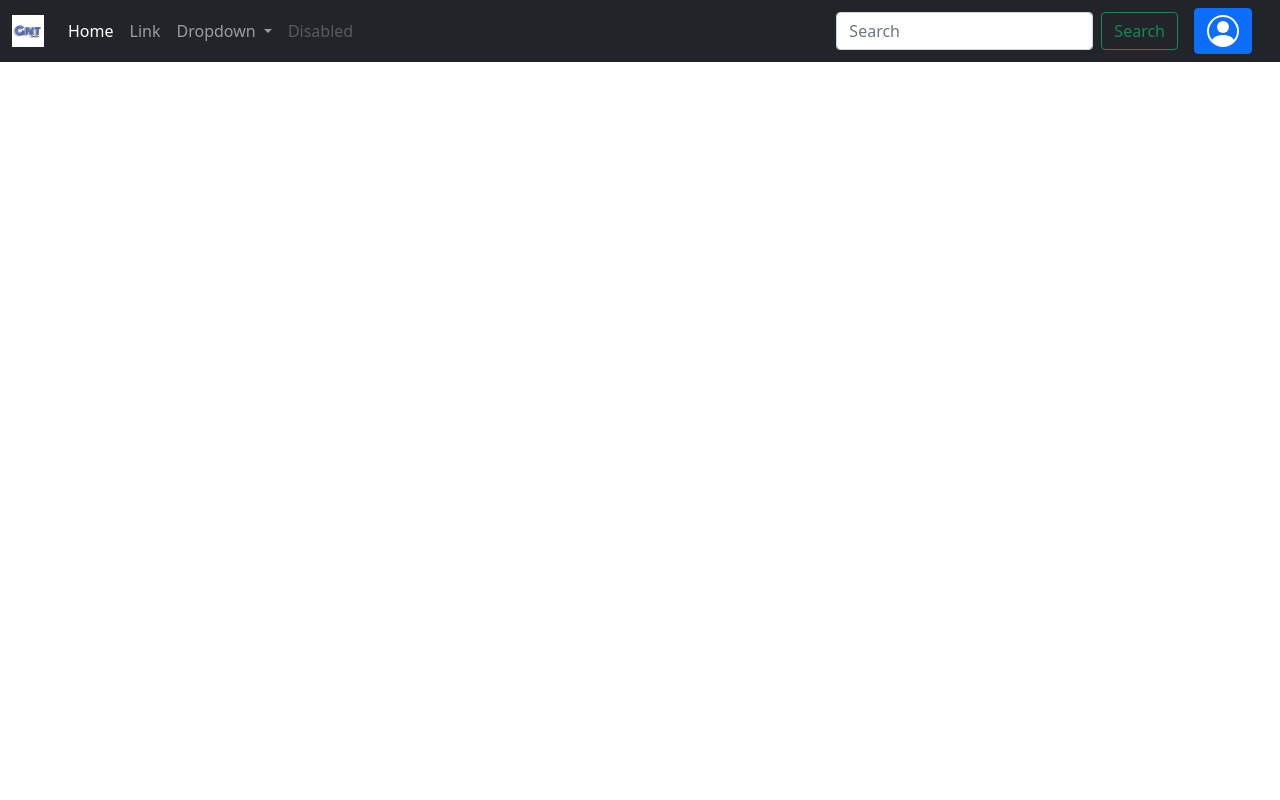
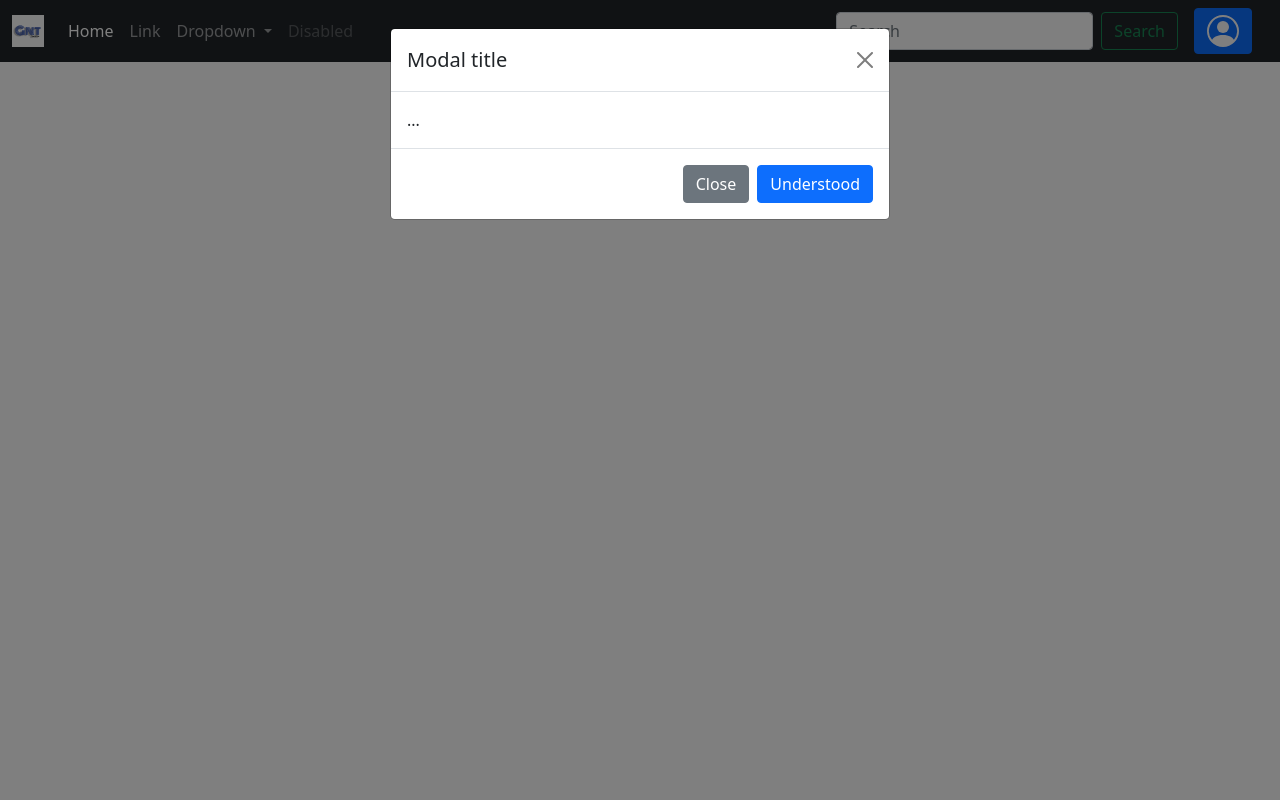
Before and after one commit to rabi477/gnt_service, a PHP site: page /sdash.php in a window 1280 px wide. Run offline with PHP 8.4, Linux system fonts and the light colour scheme; the visitor is signed in with stand-in values (Sample User, id 1).

Commit message:
code modify

```diff
--- a/index.php
+++ b/index.php
@@ -56,6 +56,7 @@
                     $_SESSION["name"] = $a["name"];
                     $_SESSION["email"] = $a["email"];
                     $_SESSION["utype"] = $a["utype"];
+                    $_SESSION["id"] = $a["id"];
 
 
                     if ($a["utype"] == "customer") {
--- a/sdash.php
+++ b/sdash.php
@@ -13,4 +13,32 @@
 <?php include_once("header.php") ?>
 <?php include_once("snav.php") ?>
 
+
+<!-- Modal -->
+<div class="modal fade" id="sTypeDetail" data-bs-backdrop="static" data-bs-keyboard="false" tabindex="-1" aria-labelledby="staticBackdropLabel" aria-hidden="true">
+  <div class="modal-dialog">
+    <div class="modal-content">
+      <div class="modal-header">
+        <h5 class="modal-title" id="staticBackdropLabel">Modal title</h5>
+        <button type="button" class="btn-close" data-bs-dismiss="modal" aria-label="Close"></button>
+      </div>
+      <div class="modal-body">
+        ...
+      </div>
+      <div class="modal-footer">
+        <button type="button" class="btn btn-secondary" data-bs-dismiss="modal">Close</button>
+        <button type="button" class="btn btn-primary">Understood</button>
+      </div>
+    </div>
+  </div>
+</div>
+
+<script>
+  window.onload = function(){
+    var myModal = new bootstrap.Modal(document.getElementById('sTypeDetail'), {})
+    myModal.toggle()
+  }
+</script>
+
+
 <?php include_once("footer.php") ?>
```
